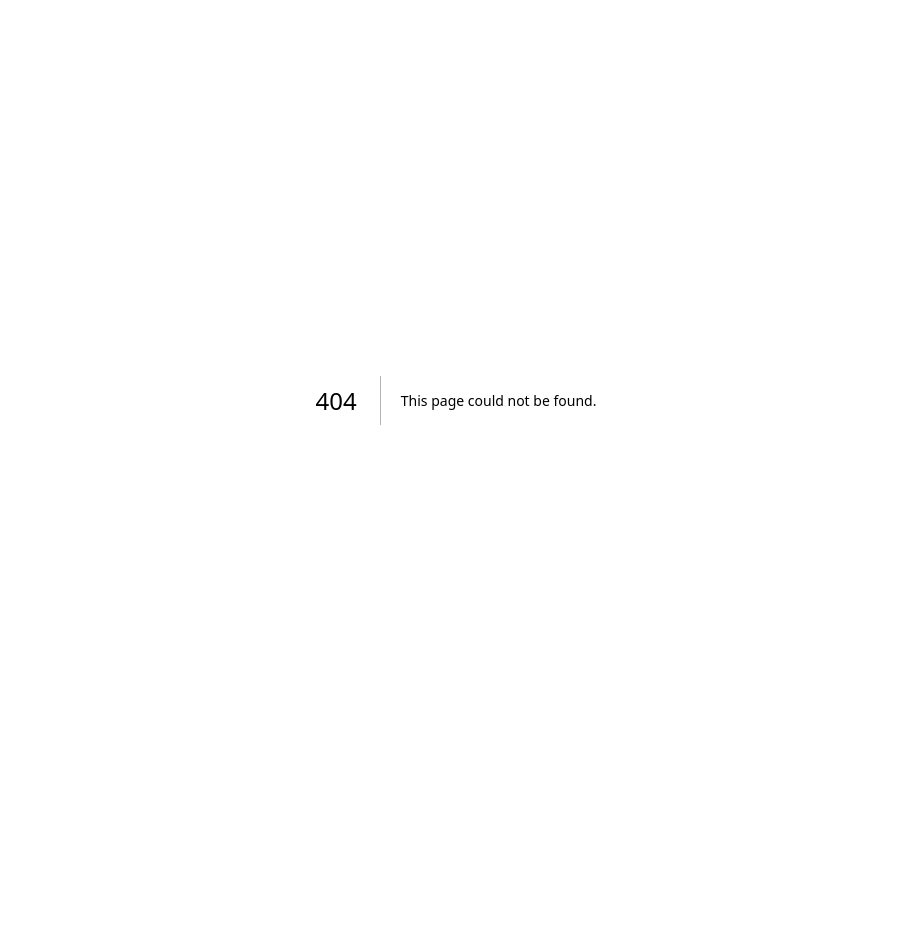
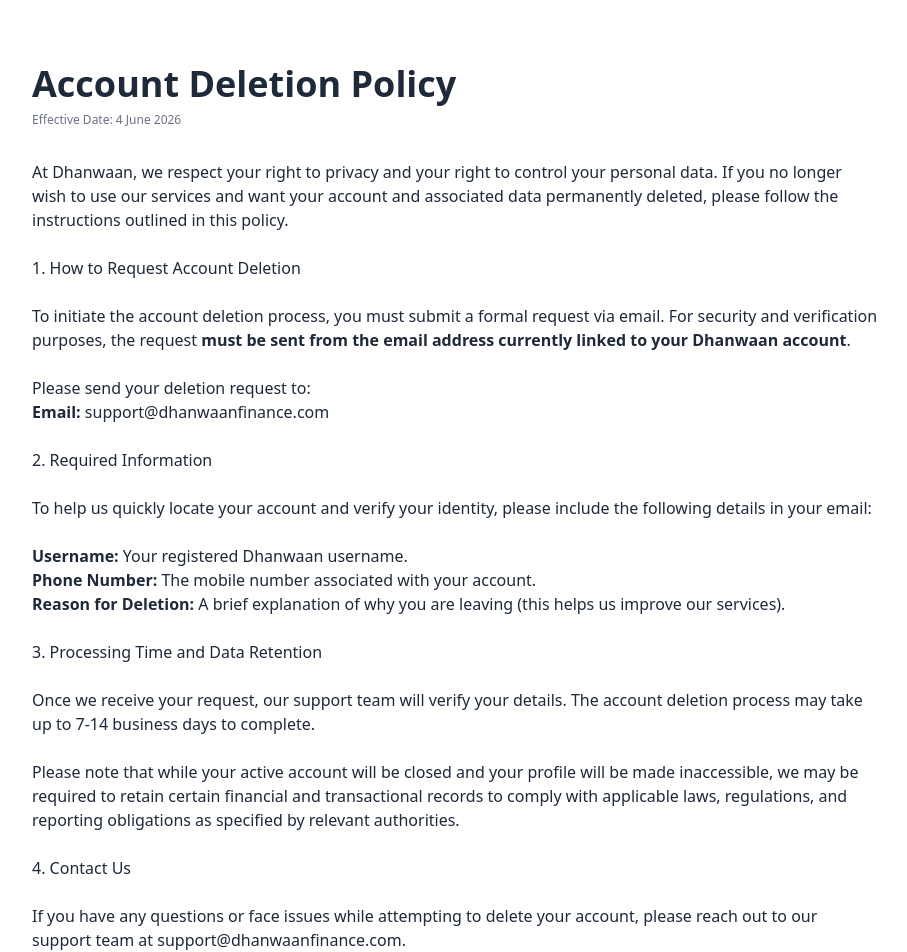
Before and after one commit to SohamKotnala/dhanwaan-website, a Next.js app: page /account-deletion-policy in a window 1280 px wide. Before the commit this address had no page. Shown: the top 952 px of the page, without its empty margins (184-1091 px from the left). Before the commit the page ends 800 px from the top, so only its background shows below. Built offline with nearby package versions, Linux system fonts and the light colour scheme.

Commit message:
deletion policy added

```diff
--- /dev/null
+++ b/app/account-deletion-policy/page.tsx
@@ -0,0 +1,60 @@
+import type { Metadata } from "next";
+
+export const metadata: Metadata = {
+  title: "Account Deletion Policy • Dhanwaan",
+  description:
+    "Instructions and policy for requesting account deletion and data removal from Dhanwaan.",
+};
+
+const EFFECTIVE_DATE = "4 June 2026"; // Update this to your preferred effective date
+
+export default function AccountDeletionPolicyPage() {
+  return (
+    <main className="max-w-4xl mx-auto px-6 py-16 text-gray-800">
+      <h1 className="text-3xl md:text-4xl font-bold mb-2">Account Deletion Policy</h1>
+      <p className="text-xs text-gray-500 mb-8">
+        Effective Date: {EFFECTIVE_DATE}
+      </p>
+
+      <section className="space-y-6 prose prose-gray max-w-none">
+        <p>
+          At Dhanwaan, we respect your right to privacy and your right to control your personal data.
+          If you no longer wish to use our services and want your account and associated data permanently deleted,
+          please follow the instructions outlined in this policy.
+        </p>
+
+        <h2>1. How to Request Account Deletion</h2>
+        <p>
+          To initiate the account deletion process, you must submit a formal request via email. For security and verification purposes, the request <strong>must be sent from the email address currently linked to your Dhanwaan account</strong>.
+        </p>
+        <p>
+          Please send your deletion request to: <br />
+          <strong>Email:</strong> <a href="mailto:support@dhanwaanfinance.com">support@dhanwaanfinance.com</a>
+        </p>
+
+        <h2>2. Required Information</h2>
+        <p>
+          To help us quickly locate your account and verify your identity, please include the following details in your email:
+        </p>
+        <ul>
+          <li><strong>Username:</strong> Your registered Dhanwaan username.</li>
+          <li><strong>Phone Number:</strong> The mobile number associated with your account.</li>
+          <li><strong>Reason for Deletion:</strong> A brief explanation of why you are leaving (this helps us improve our services).</li>
+        </ul>
+
+        <h2>3. Processing Time and Data Retention</h2>
+        <p>
+          Once we receive your request, our support team will verify your details. The account deletion process may take up to 7-14 business days to complete.
+        </p>
+        <p>
+          Please note that while your active account will be closed and your profile will be made inaccessible, we may be required to retain certain financial and transactional records to comply with applicable laws, regulations, and reporting obligations as specified by relevant authorities.
+        </p>
+
+        <h2>4. Contact Us</h2>
+        <p>
+          If you have any questions or face issues while attempting to delete your account, please reach out to our support team at <a href="mailto:support@dhanwaanfinance.com">support@dhanwaanfinance.com</a>.
+        </p>
+      </section>
+    </main>
+  );
+}
--- a/app/components/Footer.tsx
+++ b/app/components/Footer.tsx
@@ -70,6 +70,8 @@
           <Link href="/cookies-policy">Cookies Policy</Link>
           <Link href="/copyright-policy">Copyright Policy</Link>
           <Link href="/data-policy">Data Policy</Link>
+          {/* Add the new link here */}
+          <Link href="/account-deletion-policy">Account Deletion Policy</Link>
         </div>
       </div>
     </footer>
```
